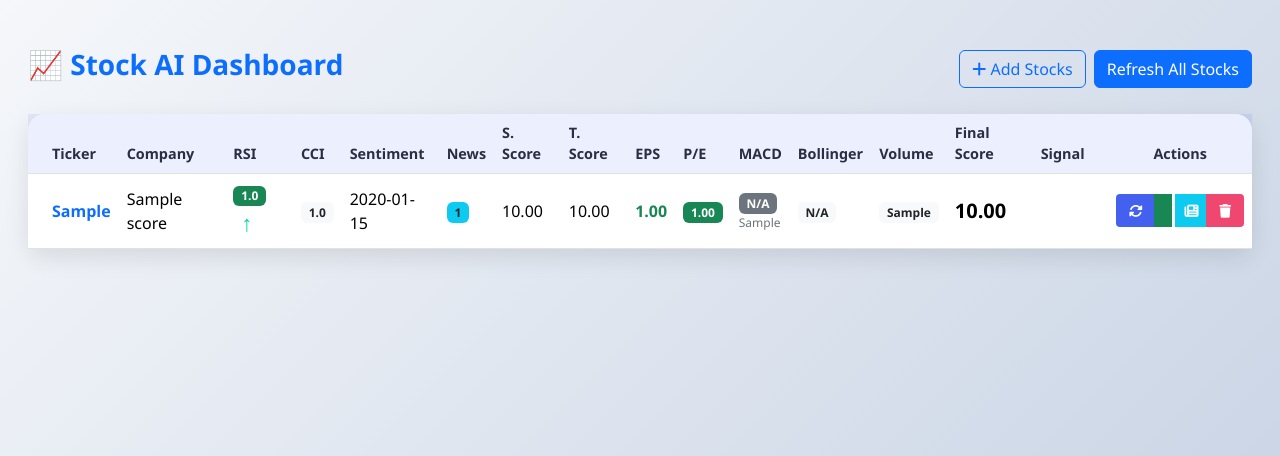
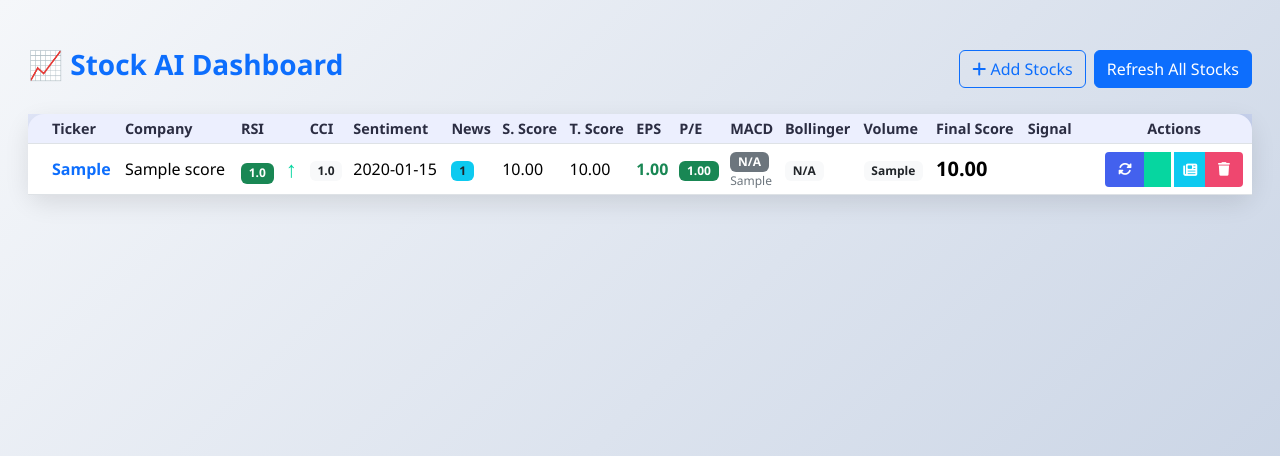
Before and after one commit to surezramasamy/sharedeal, a FastAPI app: page /index in a window 1280 px wide. Shown: the top 456 px of the page. Run offline with FastAPI, Linux system fonts and the light colour scheme; tables that the repository leaves empty hold one stand-in row (values such as "Sample post"); some libraries are stand-ins or nearby versions.

Commit message:
green button update

```diff
--- a/templates/components/prediction_modal.html
+++ b/templates/components/prediction_modal.html
@@ -1,4 +1,5 @@
 <!-- templates/components/prediction_modal.html -->
+ <meta name="viewport" content="width=device-width, initial-scale=1">
 <div class="modal fade" id="predictModal" tabindex="-1">
   <div class="modal-dialog modal-lg modal-dialog-scrollable">
     <div class="modal-content">
--- a/templates/index.html
+++ b/templates/index.html
@@ -41,6 +41,18 @@
       padding: 0.4rem 0.8rem;
       font-size: 0.85rem;
     }
+    /* FORCE GREEN PREDICT BUTTON - WORKS ON RAILWAY, LOCAL, MOBILE */
+    .btn-predict {
+      background: #06d6a0 !important;
+      border-color: #06d6a0 !important;
+      color: white !important;
+      padding: 0.4rem 0.8rem;
+      font-size: 0.85rem;
+    }
+    .btn-predict:hover {
+      background: #05b591 !important;
+      border-color: #05b591 !important;
+    }
     .badge.BUY { background: var(--success); color: white; }
     .badge.SELL { background: var(--danger); color: white; }
     .badge.HOLD { background: var(--warning); color: #000; }
@@ -81,12 +93,7 @@
           <i class="fas fa-plus"></i> Add Stocks
         </a>
         <div id="refresh-all-container">
-    <span
-        hx-trigger="load"
-        hx-get="/refresh-all-status"
-        hx-target="#refresh-all-container"
-        hx-swap="outerHTML">
-    </span>
+          <span hx-trigger="load" hx-get="/refresh-all-status" hx-target="#refresh-all-container" hx-swap="outerHTML"></span>
         </div>
       </div>
     </div>
@@ -103,7 +110,7 @@
       <div class="card bg-white mx-3">
         <div class="card-body p-0">
           <div class="table-responsive">
-            <table class="table table-hover align-middle mb-0">
+            <table class="table table-hover align-middle mb-0 table-sm">
               <thead>
                 <tr>
                   <th class="ps-4">Ticker</th>
@@ -168,8 +175,7 @@
 
                   <td>
                     {% if stock.pe is number and stock.pe > 0 %}
-                      <span class="badge
-                        {{ 'bg-success' if stock.pe < 20 else 'bg-warning text-dark' if stock.pe < 40 else 'bg-danger' }}">
+                      <span class="badge {{ 'bg-success' if stock.pe < 20 else 'bg-warning text-dark' if stock.pe < 40 else 'bg-danger' }}">
                         {{ "%.2f"|format(stock.pe) }}
                       </span>
                     {% else %}
@@ -221,12 +227,12 @@
                         <i class="fas fa-sync-alt"></i>
                       </button>
 
-                      <!-- NEW: PREDICT BUTTON -->
+                      <!-- GUARANTEED GREEN PREDICT BUTTON -->
                       <button
                         hx-get="/predict/{{ stock.ticker }}"
                         hx-target="#modalContainer"
                         hx-swap="innerHTML"
-                        class="btn btn-sm btn-success text-white me-1"
+                        class="btn btn-sm btn-predict text-white me-1"
                         title="Predict Next 6 Days">
                         <i class="fas fa-crystal-ball"></i>
                       </button>
@@ -263,18 +269,16 @@
       </div>
     {% endif %}
 
-    <!-- MODAL CONTAINER FOR PREDICTION (MUST BE OUTSIDE THE LOOP) -->
+    <!-- MODAL CONTAINER FOR PREDICTION -->
     <div id="modalContainer"></div>
   </div>
 
-  <!-- Existing News Modal -->
+  <!-- News Modal -->
   <div class="modal fade" id="news-modal" tabindex="-1">
     <div class="modal-dialog modal-lg modal-dialog-scrollable">
       <div class="modal-content">
         <div class="modal-header border-0 pb-2">
-          <h5 class="modal-title fw-bold">
-            Latest News (Last 5 Days)
-          </h5>
+          <h5 class="modal-title fw-bold">Latest News (Last 5 Days)</h5>
           <button type="button" class="btn-close" data-bs-dismiss="modal"></button>
         </div>
         <div class="modal-body pt-2">
@@ -287,7 +291,7 @@
     </div>
   </div>
 
-  <!-- Toast Notification -->
+  <!-- Toast -->
   <div class="position-fixed bottom-0 end-0 p-3" style="z-index: 1100">
     <div id="liveToast" class="toast align-items-center text-white bg-success border-0" role="alert">
       <div class="d-flex">
@@ -305,10 +309,8 @@
       const toast = new bootstrap.Toast(toastEl);
       toast.show();
     }
-  </script>
 
-  <script>
-  // Automatically show the prediction modal after HTMX loads it
+    // Auto-show prediction modal
     document.body.addEventListener('htmx:afterSwap', function(evt) {
       if (evt.detail.target.id === 'modalContainer') {
         const modalEl = document.getElementById('predictModal');
@@ -319,7 +321,7 @@
       }
     });
 
-  // Optional: Clean up modal when closed (removes old content)
+    // Clean up after close
     document.body.addEventListener('hidden.bs.modal', function(evt) {
       if (evt.target.id === 'predictModal') {
         document.getElementById('modalContainer').innerHTML = '';
--- a/templates/stock_select.html
+++ b/templates/stock_select.html
@@ -4,6 +4,7 @@
   <meta charset="UTF-8">
   <title>Add Stocks to Analyze</title>
   <link href="https://cdn.jsdelivr.net/npm/bootstrap@5.3.0/dist/css/bootstrap.min.css" rel="stylesheet">
+   <meta name="viewport" content="width=device-width, initial-scale=1">
   <style>
     #stockList { max-height: 60vh; overflow-y: auto; border: 1px solid #ddd; border-radius: 0.375rem; }
     .form-check-input { cursor: pointer; }
```
Lines whose indentation alone changed are shown as unchanged.
